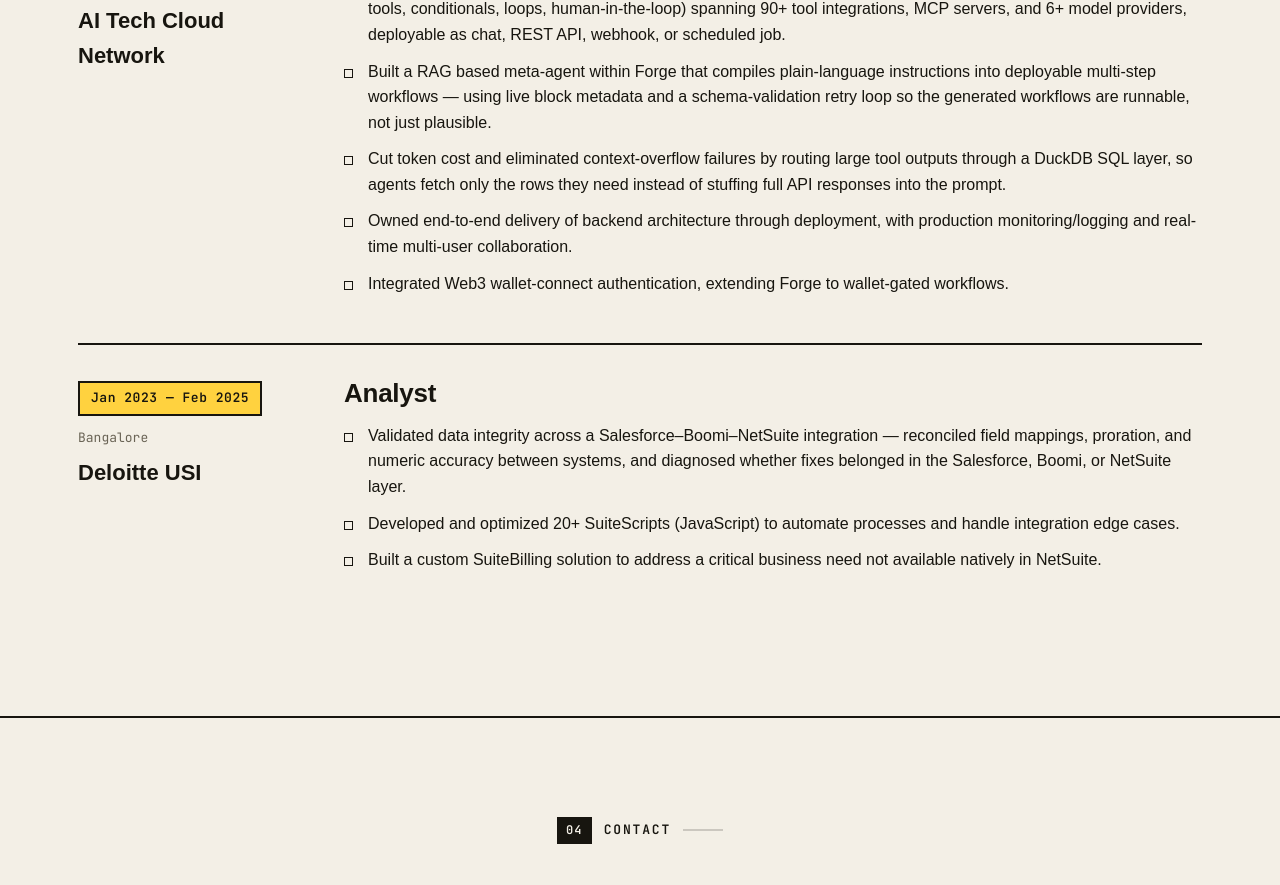
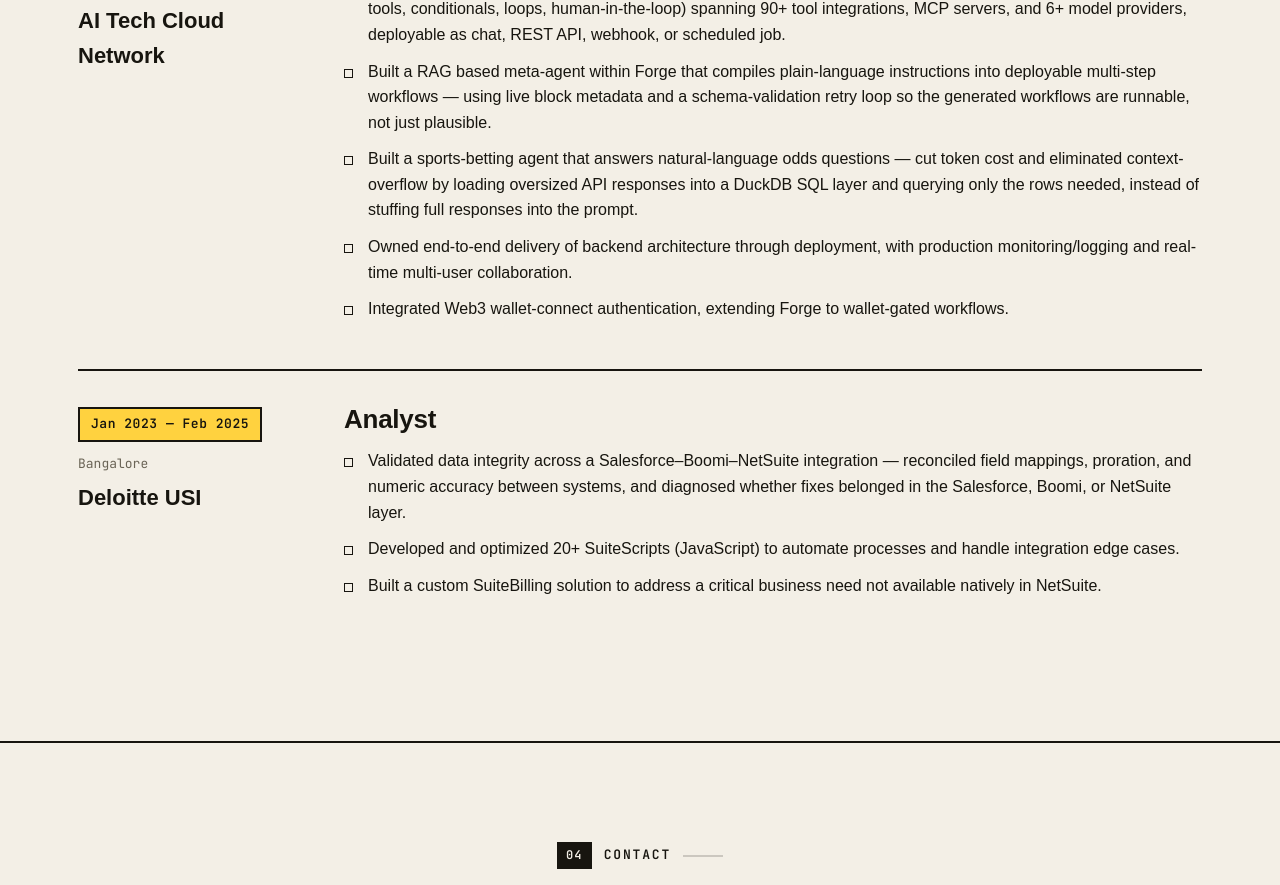
Before and after one commit to abhinavgkrishnan/portfolio, a Next.js app: page / in a window 1280 px wide. Shown: the part 4130-5015 px from the top of the page. Built offline with nearby package versions, Linux system fonts and the light colour scheme; a web font is replaced by a local one.

Commit message:
resume update

```diff
--- a/src/data/resume.ts
+++ b/src/data/resume.ts
@@ -38,7 +38,7 @@ export const resumeData = {
       description: [
         "Architected the backend of Forge, a visual AI workflow platform — a composable engine of 18+ block types (agents, tools, conditionals, loops, human-in-the-loop) spanning 90+ tool integrations, MCP servers, and 6+ model providers, deployable as chat, REST API, webhook, or scheduled job.",
         "Built a RAG based meta-agent within Forge that compiles plain-language instructions into deployable multi-step workflows — using live block metadata and a schema-validation retry loop so the generated workflows are runnable, not just plausible.",
-        "Cut token cost and eliminated context-overflow failures by routing large tool outputs through a DuckDB SQL layer, so agents fetch only the rows they need instead of stuffing full API responses into the prompt.",
+        "Built a sports-betting agent that answers natural-language odds questions — cut token cost and eliminated context-overflow by loading oversized API responses into a DuckDB SQL layer and querying only the rows needed, instead of stuffing full responses into the prompt.",
         "Owned end-to-end delivery of backend architecture through deployment, with production monitoring/logging and real-time multi-user collaboration.",
         "Integrated Web3 wallet-connect authentication, extending Forge to wallet-gated workflows.",
       ],
```
Also changed, not shown: 1 other file (tests, documents, lock files or other folders).
